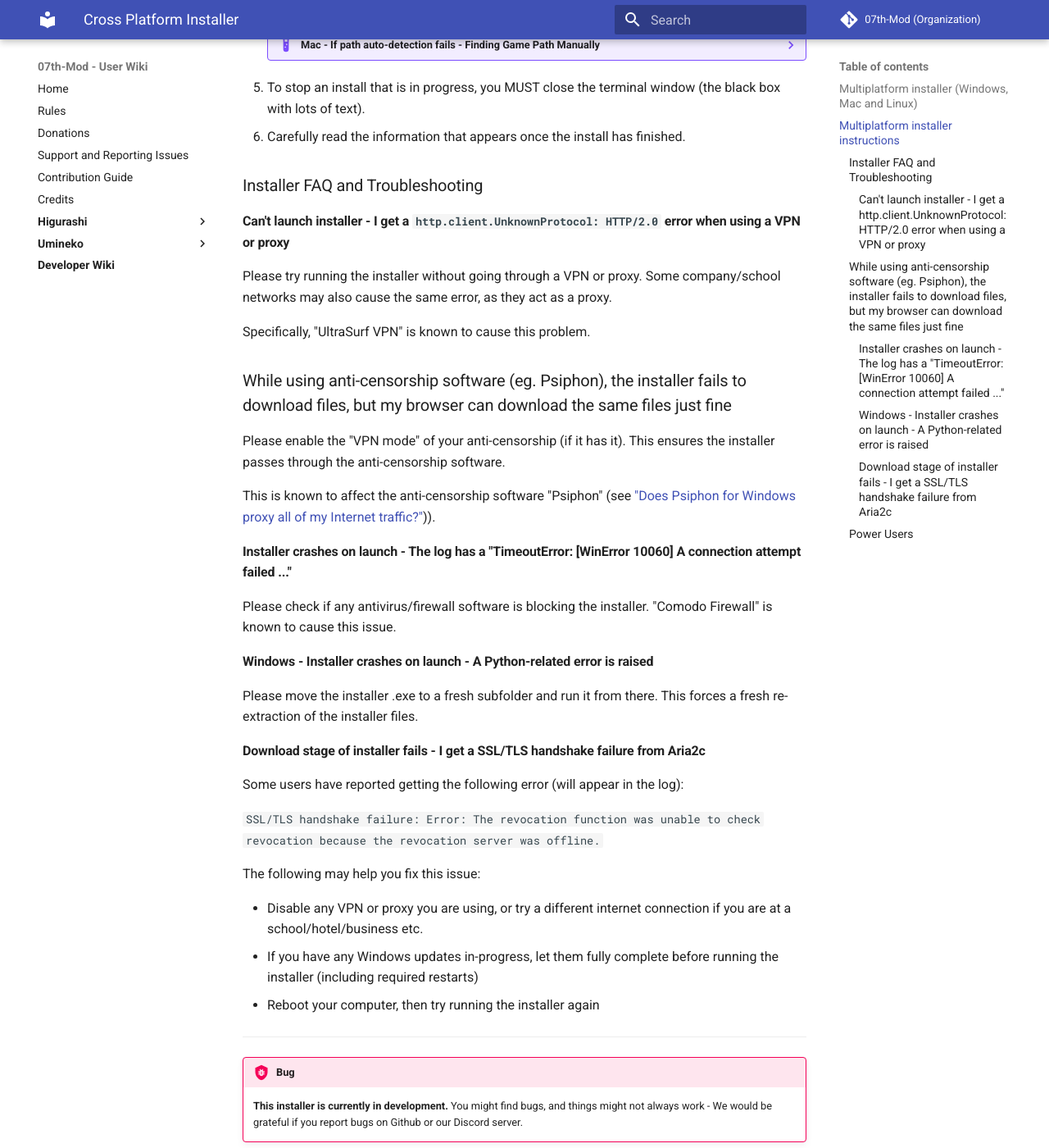
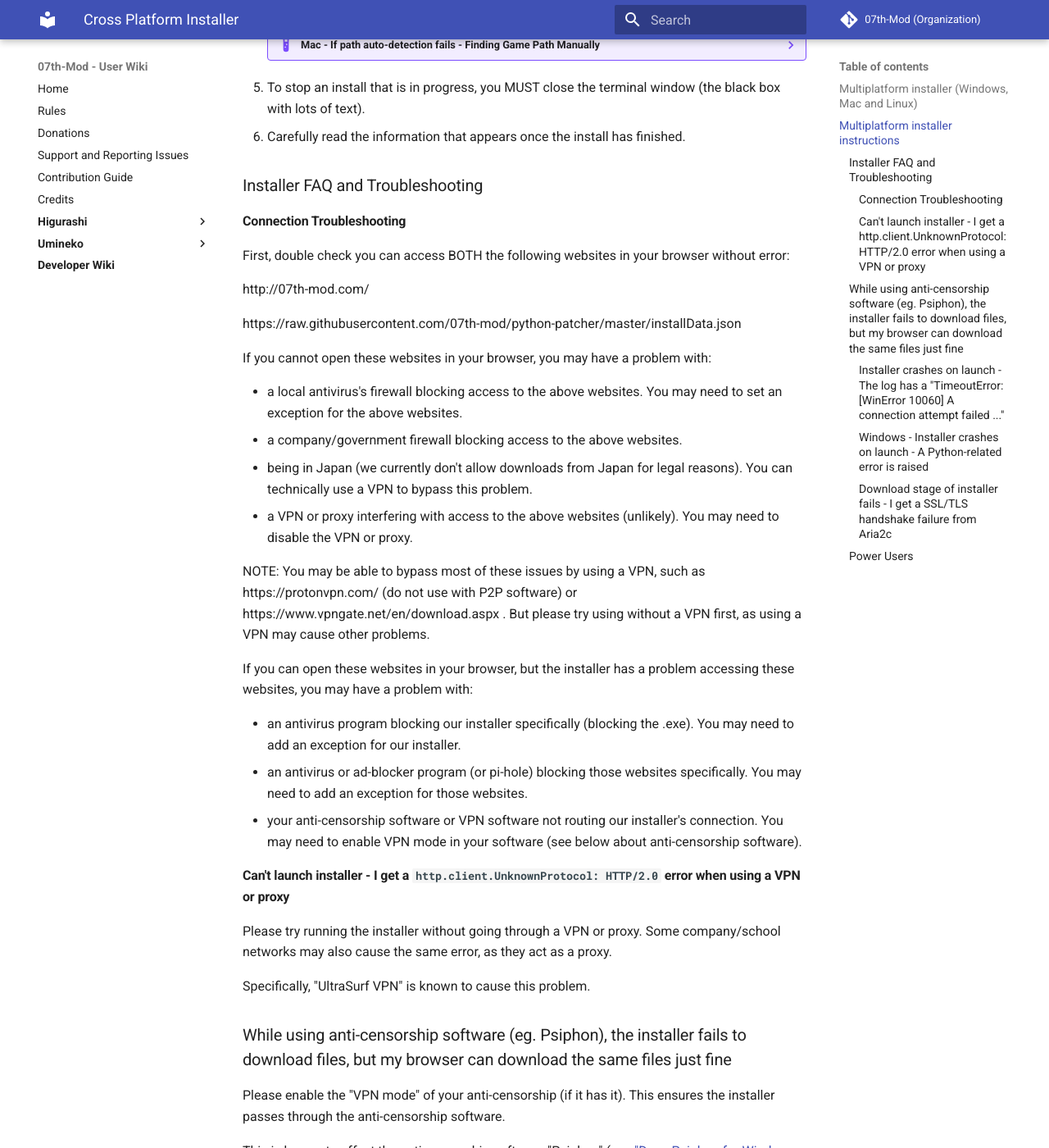
Before and after one commit to 07th-mod/wiki, an MkDocs documentation site: the page built from docs/Snippets/Cross-Platform-Installer.md, in a window 1280 px wide and 1400 px high, scrolled down 637 px. Shown: the whole window at 82% size. Built offline with MkDocs 1.6.1 and Material for MkDocs 9.7.7, drawn with Linux system fonts in a browser that asks for light colours.

Commit message:
Add generic connection troubleshooting instructions

```diff
--- a/docs/Snippets/Cross-Platform-Installer.md
+++ b/docs/Snippets/Cross-Platform-Installer.md
@@ -58,6 +58,30 @@
 6. Carefully read the information that appears once the install has finished.
 
 ### Installer FAQ and Troubleshooting
+
+#### Connection Troubleshooting
+
+First, double check you can access BOTH the following websites in your browser without error:
+
+http://07th-mod.com/
+
+https://raw.githubusercontent.com/07th-mod/python-patcher/master/installData.json
+
+If you cannot open these websites in your browser, you may have a problem with:
+
+- a local antivirus's firewall blocking access to the above websites. You may need to set an exception for the above websites.
+- a company/government firewall blocking access to the above websites.
+- being in Japan (we currently don't allow downloads from Japan for legal reasons). You can technically use a VPN to bypass this problem.
+- a VPN or proxy interfering with access to the above websites (unlikely). You may need to disable the VPN or proxy.
+
+NOTE: You may be able to bypass most of these issues by using a VPN, such as https://protonvpn.com/ (do not use with P2P software) or https://www.vpngate.net/en/download.aspx .
+But please try using without a VPN first, as using a VPN may cause other problems.
+
+If you can open these websites in your browser, but the installer has a problem accessing these websites, you may have a problem with:
+
+- an antivirus program blocking our installer specifically (blocking the .exe). You may need to add an exception for our installer.
+- an antivirus or ad-blocker program (or pi-hole) blocking those websites specifically. You may need to add an exception for those websites.
+- your anti-censorship software or VPN software not routing our installer's connection. You may need to enable VPN mode in your software (see below about anti-censorship software).
 
 #### Can't launch installer - I get a `http.client.UnknownProtocol: HTTP/2.0` error when using a VPN or proxy
 
```
